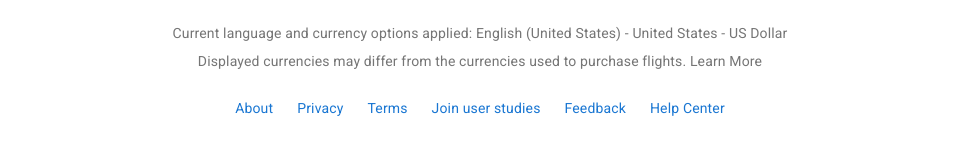
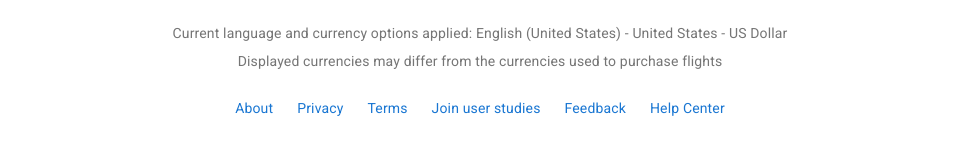
Before and after one commit to pedrobarriosp/copy-flight, a React (Vite) app: page / in a window 1280 px wide. Shown: the part 1774-1915 px from the top of the page, without its empty margins (160-1119 px from the left). Built offline with nearby package versions, Linux system fonts and the light colour scheme; no server answers.

Commit message:
Update setup-footer.jsx

```diff
--- a/src/components/footer/setup-footer.jsx
+++ b/src/components/footer/setup-footer.jsx
@@ -120,7 +120,7 @@ export default function Configuration_Footer() {
                 </Box>
                 <Box sx={{display:'flex', justifyContent:'center'}}>
                     <Typography align='center' variant='body2' color='grey.600'>
-                        Displayed currencies may differ from the currencies used to purchase flights. Learn More
+                        Displayed currencies may differ from the currencies used to purchase flights
                     </Typography>
                 </Box>
 
```
